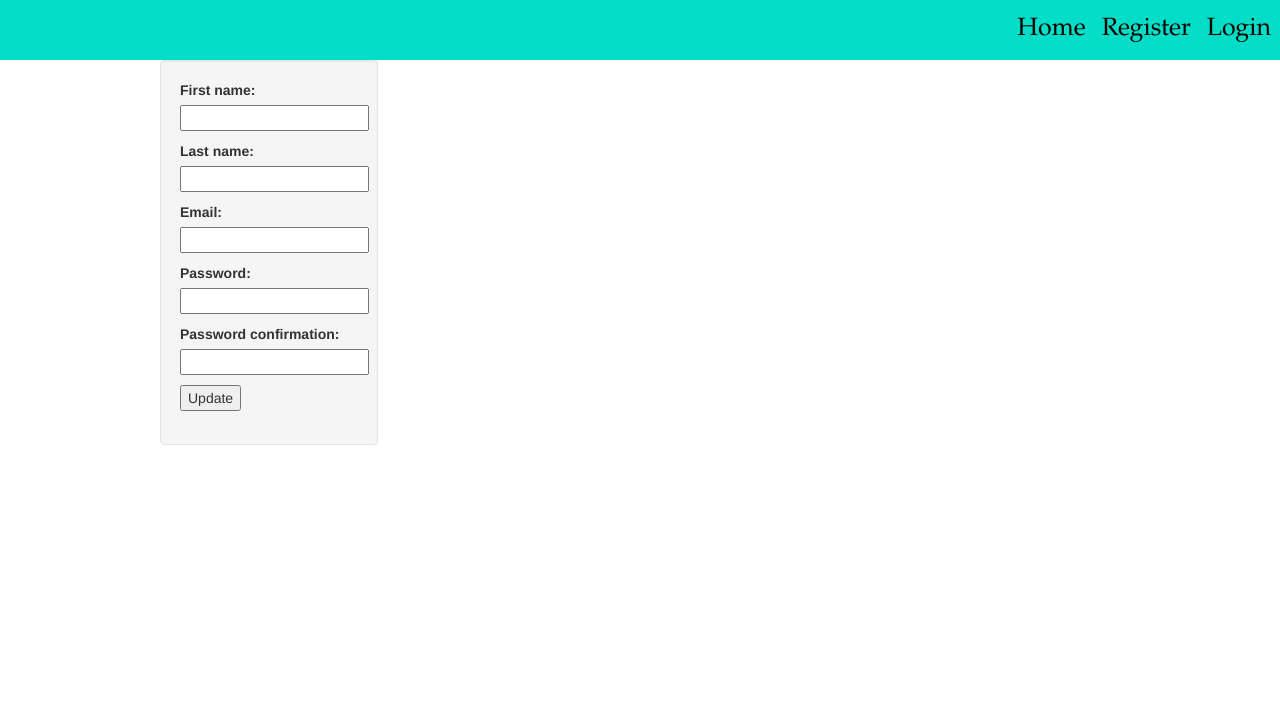
After one commit to implacable/projectManager, a Django app: page /user/register in a window 1280 px wide. The commit adds this page. Shown: the top 705 px of the page. Run offline with Django 3.2, Linux system fonts and the light colour scheme; parts of the project's set-up code (start-up, migrations or seed data) failed here and were passed over; some libraries are stand-ins or nearby versions.

Commit message:
Adding a registration page

```diff
--- a/project_ticket/templates/project_ticket/base.html
+++ b/project_ticket/templates/project_ticket/base.html
@@ -19,7 +19,7 @@
 			{% else %}
 			<ul class="navbar">
 				<li><a href="{% url 'login' %}"> Login </a></li>
-				<li><a href=""> Register </a></li>
+				<li><a href="{% url 'register' %}"> Register </a></li>
 				<li><a href="{% url 'home' %}"> Home </a></li>
 			</ul>
 			{% endif %}
--- /dev/null
+++ b/project_ticket/templates/project_ticket/register.html
@@ -0,0 +1,14 @@
+{% extends 'project_ticket/base.html' %}
+{% block 'content' %}
+	<div class="row">
+		<div class="col-md-3">
+			<div class="well">
+				<form action='{{ request.path }}' method="POST" enctype="multipart/form-data">
+	                {% csrf_token %}
+	                {{ form.as_p }}
+                <input type="submit" value="Update">
+            </form>
+			</div>
+		</div>
+	</div>
+{% endblock %}
--- a/project_ticket/urls.py
+++ b/project_ticket/urls.py
@@ -4,6 +4,7 @@ from project_ticket import views
 urlpatterns = patterns('',
 	url(r'^home$', views.home, name='home'),
 	url(r'^logout$', views.logout_view, name='logout'),
-	url(r'profile$', views.profile, name='profile'),
+	url(r'^profile$', views.profile, name='profile'),
+	url(r'^register$', views.register, name='register'),
     url(r'^$', views.login_view, name='login'),
 )
--- a/project_ticket/views.py
+++ b/project_ticket/views.py
@@ -1,5 +1,6 @@
 from django.shortcuts import render
-from user_auth.forms import LogIn
+from user_auth.forms import LogIn, CreateUser
+from user_auth.models import MyUser
 from django.contrib.auth.decorators import login_required
 from django.contrib.auth import authenticate, login, logout
 from django.http import HttpResponseRedirect
@@ -33,3 +34,27 @@ def home(request):
 @login_required(login_url='login')
 def profile(request):
     return render(request, 'project_ticket/profile.html', {'user': request.user})
+
+def register(request):
+    if request.user.is_authenticated():
+        return HttpResponseRedirect(reverse('profile'))
+
+    if request.method == 'GET':
+       form = CreateUser()
+    else:
+        form = CreateUser(request.POST)
+        if form.is_valid():
+            user = MyUser()
+            user.email = form.cleaned_data['email']
+            user.first_name = form.cleaned_data['first_name']
+            user.last_name = form.cleaned_data['last_name']
+            if form.cleaned_data['password'] == form.cleaned_data['password_confirmation']:
+                user.set_password(form.cleaned_data['password'])
+                user.save()
+                user = authenticate(username=form.cleaned_data['email'],
+                                password=form.cleaned_data['password'])
+                login(request, user)
+                return HttpResponseRedirect(reverse('profile'))
+
+
+    return render(request, 'project_ticket/register.html', { 'form':form, 'user': request.user })
--- a/user_auth/forms.py
+++ b/user_auth/forms.py
@@ -1,7 +1,23 @@
 from django import forms
 from django.contrib.auth.hashers import make_password
 from django.forms import ModelForm
+from user_auth.models import MyUser
 
 class LogIn(forms.Form):
     email = forms.CharField(label='Email')
     password = forms.CharField(widget = forms.PasswordInput)
+
+
+class CreateUser(ModelForm):
+    password = forms.CharField(widget=forms.PasswordInput())
+    password_confirmation = forms.CharField(widget=forms.PasswordInput())
+    class Meta:
+        model = MyUser
+        fields = ('first_name', 'last_name','email',
+                'password', 'password_confirmation')
+
+    def save(self, commit=True):
+        user = super(RegisterProfile, self).save()
+        user.set_password(self.cleaned_data['password'])
+        user.save()
+        return user
```
Also changed, not shown: db.sqlite3.
